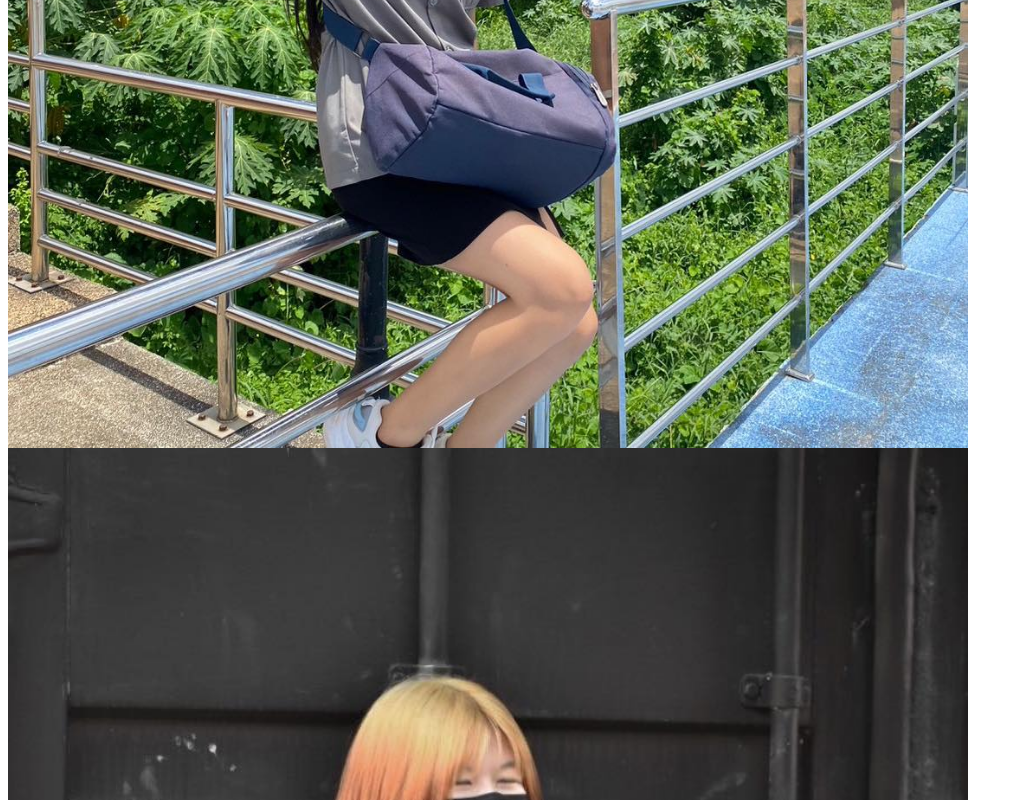
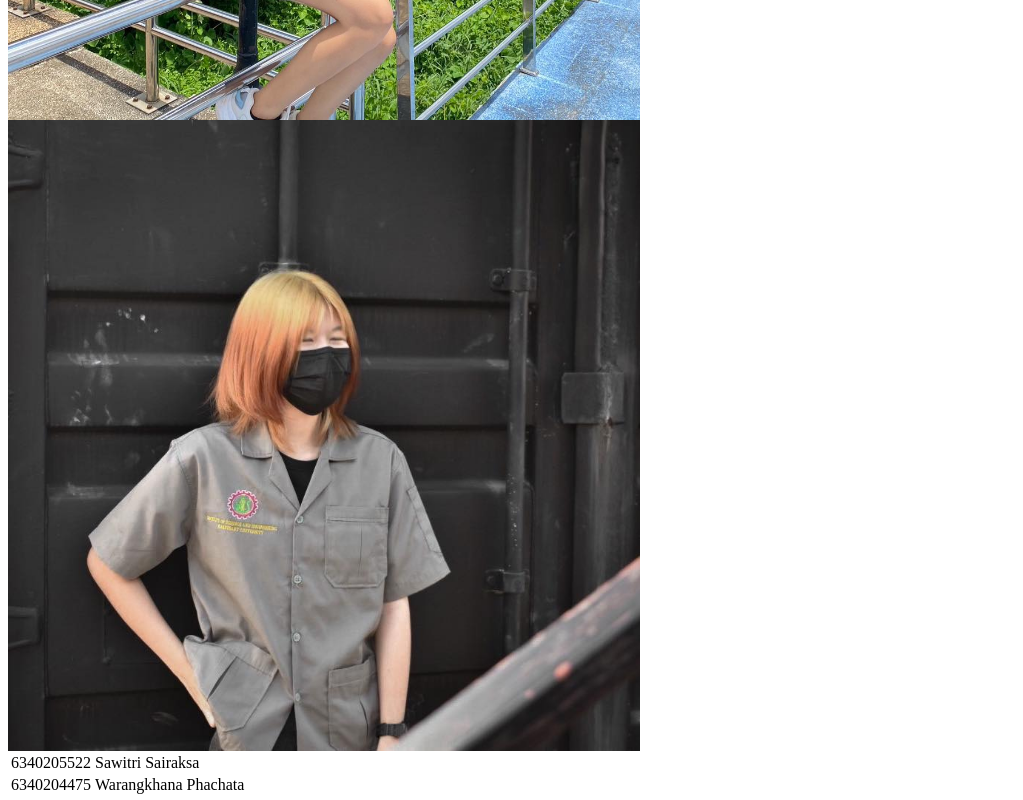
Before and after one commit to Sawitri23/test3_3, a plain HTML site: page index.html in a window 1280 px wide. Shown: the part 520-1320 px from the top of the page, without its empty margins (0-1023 px from the left). Drawn offline with Linux system fonts and the light colour scheme.

Commit message:
Added image

```diff
--- a/index.html
+++ b/index.html
@@ -8,11 +8,11 @@
         <table>
             <tr>
                 <td>6340205522</td><td>Sawitri Sairaksa</td>
-                <div><img src="img_hello_world.jpg" alt="Hello World from Space" style="width:100%;max-width:960px"></div>
+                <div><img src="img_hello_world.jpg" alt="Hello World from Space" style="width:50%;max-width:960px"></div>
             </tr>
             <tr>
                 <td>6340204475</td><td>Warangkhana Phachata</td>
-                <div><img src="img_hello_git.jpg" alt="Hello World from Space" style="width:100%;max-width:960px"></div>
+                <div><img src="img_hello_git.jpg" alt="Hello World from Space" style="width:50%;max-width:960px"></div>
             </tr>
         </table>
     </body>
```
